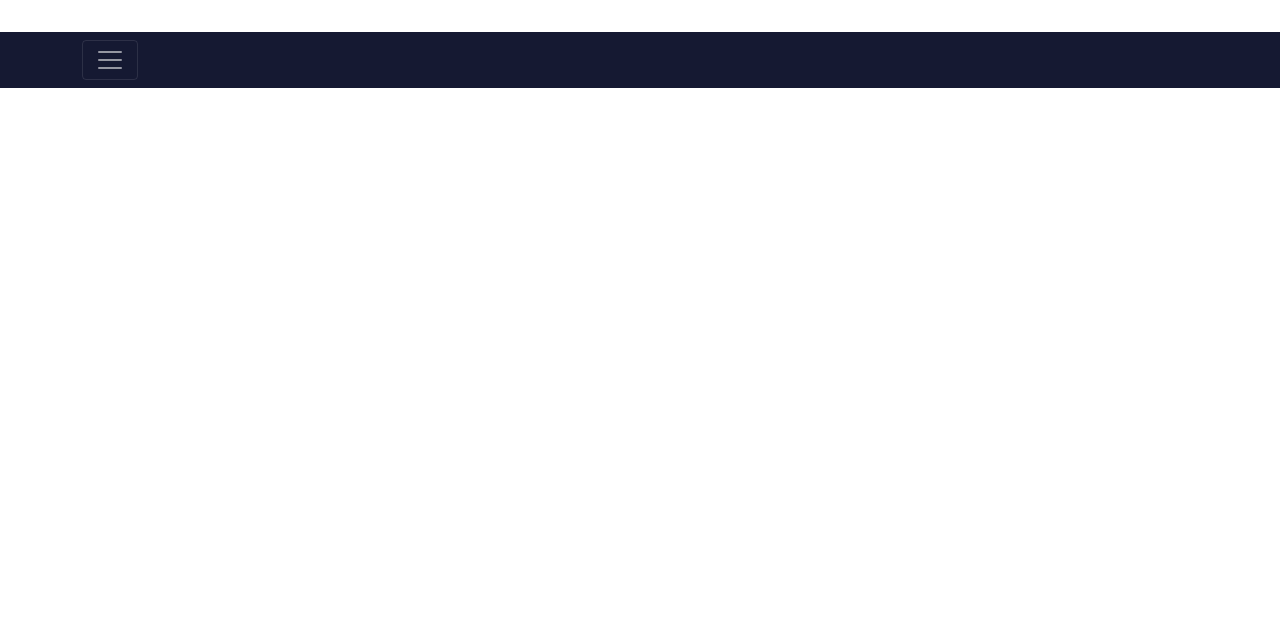
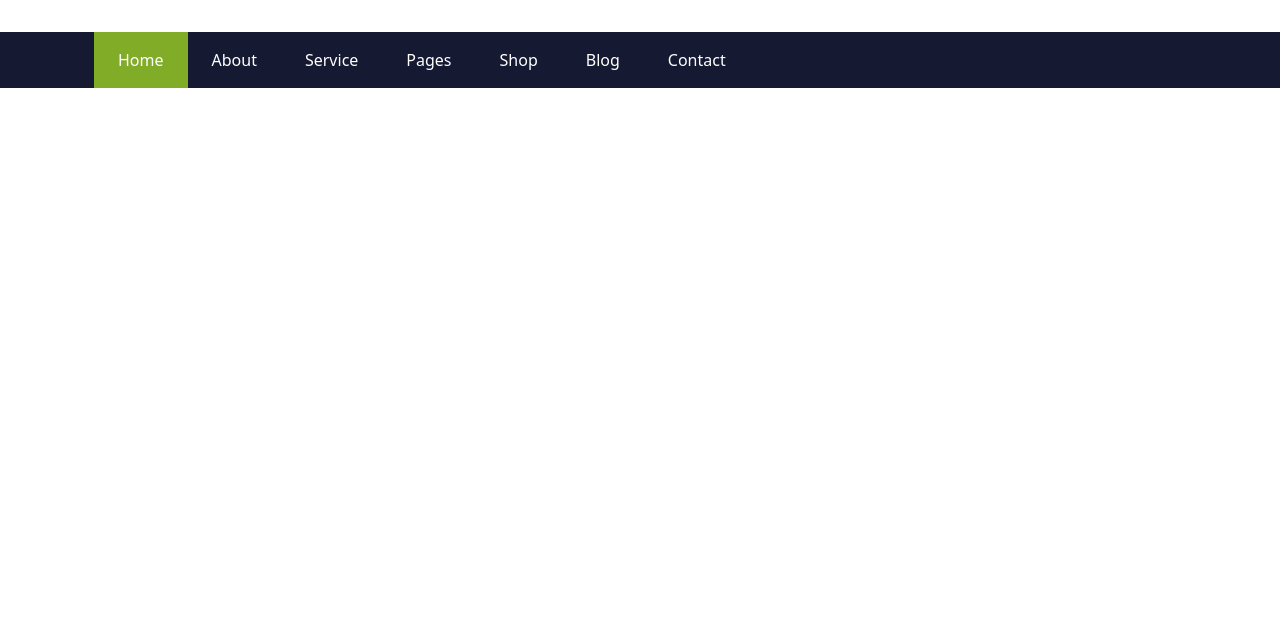
Before and after one commit to aminulds/ralte_fruits, a website: page index.html in a window 1280 px wide. Shown: the part 170-800 px from the top of the page. Drawn offline with nearby package versions, Linux system fonts and the light colour scheme.

Commit message:
Header part done

```diff
--- a/index.html
+++ b/index.html
@@ -116,7 +116,7 @@
                   class="text-primary align-items-center pt-2"
                   id="basic-addon2"
                 >
-                  <ion-icon class="pe-2 fs-3" name="search"></ion-icon>
+                  <ion-icon class="px-2 fs-3" name="search"></ion-icon>
                 </span>
               </div>
             </div>
@@ -148,25 +148,30 @@
     <!-- Navbar -->
     <section class="bg-dark">
       <div class="container">
-        <div class="collapse" id="navbarToggleExternalContent">
-          <div class="bg-dark p-4">
-            <h5 class="text-white h4">Collapsed content</h5>
-            <span class="text-muted">Toggleable via the navbar brand.</span>
-          </div>
-        </div>
-        <nav class="navbar navbar-dark">
-          <div class="">
+        <nav class="navbar navbar-expand-md bg-dark py-0">
+          <div class="container justify-content-end">
             <button
               class="navbar-toggler"
               type="button"
               data-bs-toggle="collapse"
-              data-bs-target="#navbarToggleExternalContent"
-              aria-controls="navbarToggleExternalContent"
+              data-bs-target="#navbarNavAltMarkup"
+              aria-controls="navbarNavAltMarkup"
               aria-expanded="false"
               aria-label="Toggle navigation"
             >
-              <span class="navbar-toggler-icon"></span>
+              <ion-icon class="text-white fs-2 py-1" name="menu"> </ion-icon>
             </button>
+            <div class="collapse navbar-collapse" id="navbarNavAltMarkup">
+              <div class="navbar-nav">
+                <a class="nav-link py-md-3 px-2 px-md-4 active" href="">Home</a>
+                <a class="nav-link py-md-3 px-2 px-md-4" href="">About</a>
+                <a class="nav-link py-md-3 px-2 px-md-4" href="">Service</a>
+                <a class="nav-link py-md-3 px-2 px-md-4" href="">Pages</a>
+                <a class="nav-link py-md-3 px-2 px-md-4" href="">Shop</a>
+                <a class="nav-link py-md-3 px-2 px-md-4" href="">Blog</a>
+                <a class="nav-link py-md-3 px-2 px-md-4" href="">Contact</a>
+              </div>
+            </div>
           </div>
         </nav>
       </div>
--- a/sass/main.scss
+++ b/sass/main.scss
@@ -20,7 +20,21 @@ $black: rgb(83, 80, 80);
       font-size: 40px;
     }
 
-
-
   }
 }
+
+// Navbar
+.navbar-nav{
+
+  a{
+    color: $light;
+
+    &.active{
+      background-color: $primary;
+    }
+    &:hover{
+      @extend .active;
+      color: $light;
+    }
+  }
+}
```
Also changed, not shown: css/main.min.css, 1 other file.
